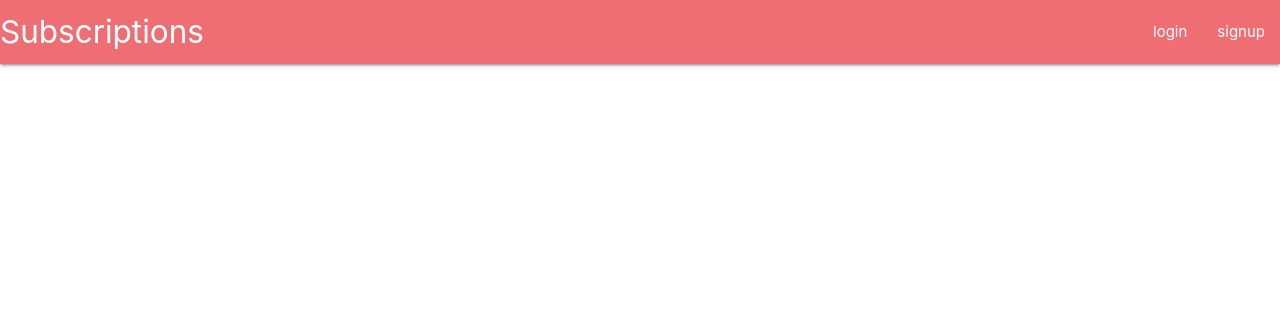
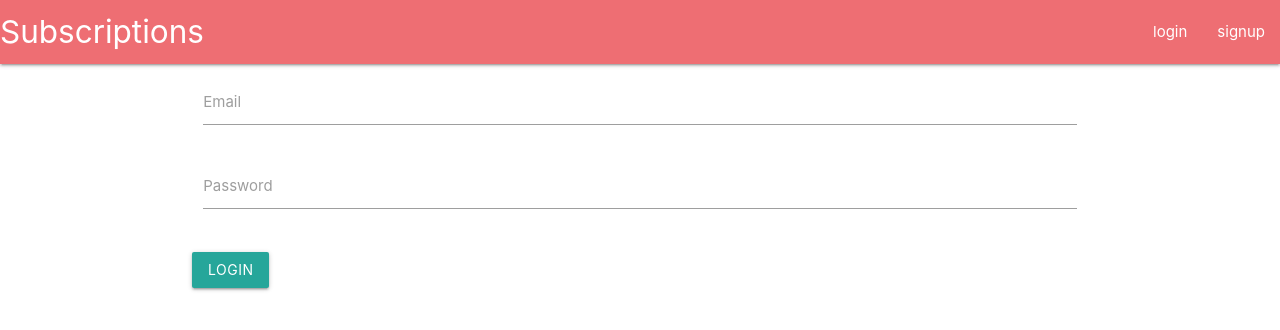
Before and after one commit to Aikeh2021/subscription-manager, a React (Create React App) app in the folder client/: page /adminLoginPage in a window 1280 px wide. Shown: the top 330 px of the page. Built offline with nearby package versions, Linux system fonts and the light colour scheme.

Commit message:
added the admin login page.

```diff
--- a/client/src/App.js
+++ b/client/src/App.js
@@ -1,5 +1,6 @@
 import { BrowserRouter as Router, Switch, Route } from "react-router-dom";
 import Navbar from "./components/Navbar/Navbar";
+import AdminLoginPage from "./containers/AdminLoginPage/AdminLoginPage";
 import Home from "./containers/Home/Home";
 import LoginPage from "./containers/LoginPage/LoginPage";
 import SignUpForm from "./containers/SignUpForm/SignUpForm";
@@ -16,6 +17,7 @@ function App() {
         <Route exact path="/signup" component={SignUpForm} />
         <Route exact path="/dashboard" component={UserDashboard} />
         <Route exact path="/subscriptions" component={Subscriptions} />
+        <Route exact path="/adminLoginPage" component={AdminLoginPage} />
       </Switch>
     </Router>
   );
--- /dev/null
+++ b/client/src/containers/AdminLoginPage/AdminLoginPage.jsx
@@ -0,0 +1,28 @@
+import React from 'react';
+
+const AdminLoginPage = () => {
+    return (
+        <div className="container">
+            <div className="row">
+                <form className="col s12">
+            <div className="row">
+                <div className="input-field col s12">
+                    <input id="email" type="email"/>
+                    <label for="Email">Email</label>
+                </div>
+            <div classNameName="row">
+                <div className="input-field col s12">
+                    <input id="password" type="password"/>
+                    <label for="email">Password</label>
+                </div>
+            </div>
+        </div>
+                </form>
+        <button className="btn waves-effect waves-light" type="submit" name="action">Login
+        </button>
+        </div>
+        </div>
+    );
+};
+
+export default AdminLoginPage;
```
